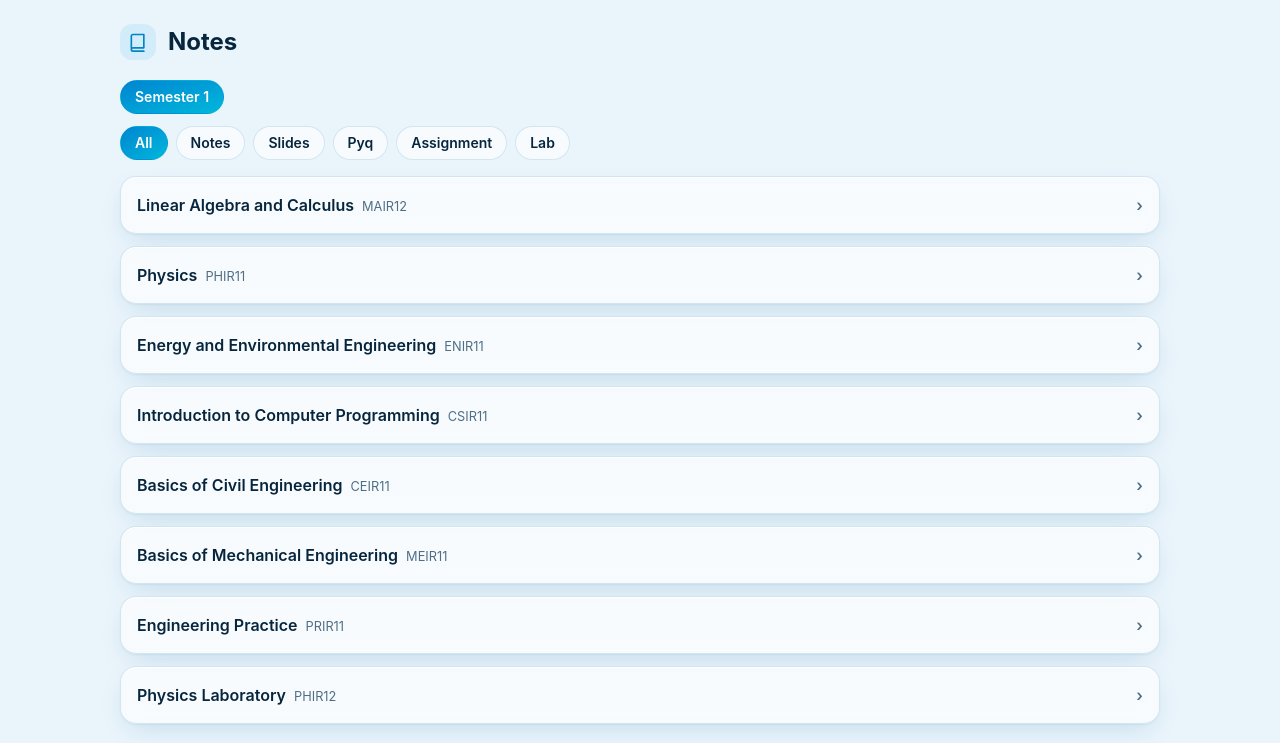
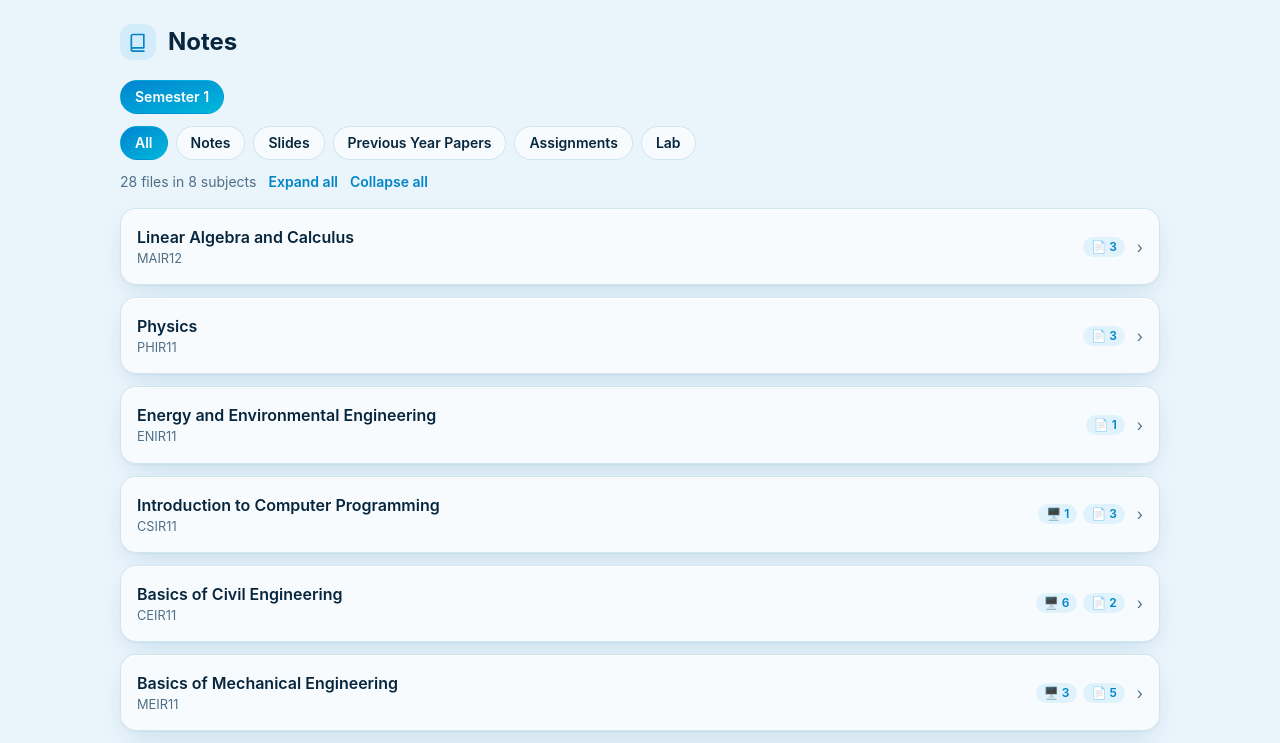
Before and after one commit to adv12025/iceb_site, a Next.js app: page / in a window 1280 px wide. Shown: the part 1340-2083 px from the top of the page. Built offline with nearby package versions, Linux system fonts and the light colour scheme.

Commit message:
Notes: nested dropdowns

```diff
--- a/src/components/Notes.jsx
+++ b/src/components/Notes.jsx
@@ -1,11 +1,16 @@
 "use client";
 import { useState } from "react";
-import { Chips, Empty, href, cx } from "./ui";
+import { Chips, Empty } from "./ui";
+import SubjectCard from "./notes/SubjectCard";
+import { kindMeta } from "./notes/kinds";
 
+/* Notes section = filters + a list of SubjectCards.
+   Layout of one subject (dropdown > dropdown) is in notes/SubjectCard.jsx and notes/TypeGroup.jsx. */
 export default function Notes({ notes, q }) {
   const sems = notes.map(n => n.semester);
   const [sem, setSem] = useState(null);
   const [type, setType] = useState("all");
+  const [bulk, setBulk] = useState({ open: false, n: 0 });   // "expand all" / "collapse all"
   const curSem = sems.includes(sem) ? sem : sems[sems.length - 1];
   const types = ["all", ...new Set(notes.flatMap(n => n.subjects.flatMap(s => s.items.map(i => i.type))))];
   const searching = !!q;
@@ -16,31 +21,27 @@ export default function Notes({ notes, q }) {
     return items.length ? { sem, s, items } : null;
   })).filter(Boolean);
 
+  const files = blocks.reduce((n, b) => n + b.items.filter(i => i.url).length, 0);
+  const forceOpen = searching || bulk.open;
+
   return (
     <>
       <div className="mb-4 grid gap-3">
         <Chips items={sems} value={curSem} onPick={setSem} />
-        <Chips items={types} value={type} onPick={setType} />
+        <Chips items={types} value={type} onPick={setType} label={kindMeta} />
+        <div className="flex items-center gap-3 text-sm text-mute">
+          <span>{files} file{files === 1 ? "" : "s"} in {blocks.length} subject{blocks.length === 1 ? "" : "s"}</span>
+          <button onClick={() => setBulk(b => ({ open: true, n: b.n + 1 }))} className="font-semibold text-accent hover:underline">Expand all</button>
+          <button onClick={() => setBulk(b => ({ open: false, n: b.n + 1 }))} className="font-semibold text-accent hover:underline">Collapse all</button>
+        </div>
       </div>
-      <div className="grid gap-3">
-        {blocks.length ? blocks.map(({ sem, s, items }) => (
-          <details key={sem.semester + s.name} open={searching} className="group rounded-2xl border border-line bg-card shadow-card backdrop-blur">
-            <summary className="flex cursor-pointer items-center justify-between p-4 font-semibold">
-              <span>{s.name} <small className="ml-1 font-normal text-mute">{s.code}{searching && " · " + sem.semester}</small></span>
-              <span className="text-mute transition group-open:rotate-90">›</span>
-            </summary>
-            <div className="grid gap-2 border-t border-line p-3 sm:grid-cols-2">
-              {items.map((i, k) => (
-                <a key={k} href={href(i.url)} target="_blank" rel="noopener"
-                  className={cx("flex items-center gap-3 rounded-xl border border-line bg-solid px-3 py-2.5 transition hover:border-accent", !i.url && "pointer-events-none opacity-45")}>
-                  <span className="rounded-md bg-soft px-2 py-0.5 text-xs font-bold uppercase text-accent">{i.type}</span>
-                  <span className="flex-1 truncate">{i.title}</span>
-                  <span className="text-sm text-mute">{i.url ? "↗" : "soon"}</span>
-                </a>
-              ))}
-            </div>
-          </details>
-        )) : <Empty>No notes found.</Empty>}
+      {/* key changes on expand/collapse so every dropdown re-reads its default state */}
+      <div key={bulk.n} className="grid gap-3">
+        {blocks.length
+          ? blocks.map(({ sem, s, items }) => (
+              <SubjectCard key={sem.semester + s.name} subject={s} semester={sem.semester} items={items} forceOpen={forceOpen} showSemester={searching} />
+            ))
+          : <Empty>No notes found.</Empty>}
       </div>
     </>
   );
--- /dev/null
+++ b/src/components/notes/ItemLink.jsx
@@ -0,0 +1,13 @@
+import { href, cx } from "../ui";
+import { shortTitle } from "./kinds";
+
+/* One file row. No url = placeholder slot, shown dimmed as "soon". */
+export default function ItemLink({ item, subject }) {
+  return (
+    <a href={href(item.url)} target="_blank" rel="noopener"
+      className={cx("flex items-center gap-3 rounded-xl border border-line bg-card px-3 py-2.5 transition hover:border-accent", !item.url && "pointer-events-none opacity-45")}>
+      <span className="flex-1 truncate" title={item.title}>{shortTitle(item.title, subject)}</span>
+      <span className="text-sm text-mute">{item.url ? "↗" : "soon"}</span>
+    </a>
+  );
+}
--- /dev/null
+++ b/src/components/notes/SubjectCard.jsx
@@ -0,0 +1,31 @@
+import TypeGroup from "./TypeGroup";
+import { groupByKind } from "./kinds";
+
+/* One dropdown per subject. Inside it: one dropdown per kind (slides / notes / PYQs ...). */
+export default function SubjectCard({ subject, semester, items, forceOpen, showSemester }) {
+  const has = g => g.items.some(i => i.url);
+  const groups = groupByKind(items).sort((a, b) => has(b) - has(a));   // kinds with files first, empty "soon" ones last
+  const total = items.filter(i => i.url).length;
+  return (
+    <details open={forceOpen || undefined} className="group rounded-2xl border border-line bg-card shadow-card backdrop-blur">
+      <summary className="flex cursor-pointer items-center gap-3 p-4">
+        <span className="min-w-0 flex-1">
+          <b className="block font-semibold">{subject.name}</b>
+          <small className="block text-mute">{subject.code}{showSemester && " · " + semester}</small>
+        </span>
+        <span className="hidden flex-wrap justify-end gap-1.5 sm:flex">
+          {groups.filter(has).map(g => (
+            <span key={g.kind} title={g.label} className="rounded-full bg-soft px-2 py-0.5 text-xs font-semibold text-accent">
+              {g.icon} {g.items.filter(i => i.url).length}
+            </span>
+          ))}
+          {!total && <span className="text-xs text-mute">nothing yet</span>}
+        </span>
+        <span className="text-mute transition group-open:rotate-90">›</span>
+      </summary>
+      <div className="grid gap-2 border-t border-line p-3">
+        {groups.map(g => <TypeGroup key={g.kind} group={g} subject={subject.name} forceOpen={forceOpen} />)}
+      </div>
+    </details>
+  );
+}
--- /dev/null
+++ b/src/components/notes/TypeGroup.jsx
@@ -0,0 +1,44 @@
+import ItemLink from "./ItemLink";
+import { groupByExam } from "./kinds";
+
+const Grid = ({ items, subject }) => (
+  <div className="grid gap-2 sm:grid-cols-2">
+    {items.map((i, k) => <ItemLink key={i.id || k} item={i} subject={subject} />)}
+  </div>
+);
+
+/* One dropdown per kind inside a subject: "🖥️ Slides  6 ›". PYQs are further split by exam. */
+export default function TypeGroup({ group, subject, forceOpen }) {
+  const real = group.items.filter(i => i.url);
+
+  /* nothing uploaded yet: a quiet, non-expandable row */
+  if (!real.length) {
+    return (
+      <div className="flex items-center gap-2 rounded-xl border border-dashed border-line px-3 py-2.5 text-mute opacity-70">
+        <span>{group.icon}</span><span className="flex-1">{group.label}</span><span className="text-sm">soon</span>
+      </div>
+    );
+  }
+
+  const exams = group.kind === "pyq" ? groupByExam(real) : [];
+  return (
+    <details open={forceOpen || undefined} className="group/t rounded-xl border border-line bg-solid/60">
+      <summary className="flex cursor-pointer items-center gap-2 px-3 py-2.5 font-medium">
+        <span>{group.icon}</span>
+        <span className="flex-1">{group.label}</span>
+        <span className="rounded-full bg-soft px-2 py-0.5 text-xs font-bold text-accent">{real.length}</span>
+        <span className="text-mute transition group-open/t:rotate-90">›</span>
+      </summary>
+      <div className="grid gap-3 border-t border-line p-3">
+        {exams.length > 1
+          ? exams.map(e => (
+              <div key={e.label}>
+                <h4 className="mb-1.5 text-xs font-bold uppercase tracking-widest text-mute">{e.label}</h4>
+                <Grid items={e.items} subject={subject} />
+              </div>
+            ))
+          : <Grid items={real} subject={subject} />}
+      </div>
+    </details>
+  );
+}
--- /dev/null
+++ b/src/components/notes/kinds.js
@@ -0,0 +1,55 @@
+/* Everything about WHAT KINDS of material exist (slides, notes, PYQs...) lives here.
+   To add a new kind: add one line to KINDS. Unknown types from the admin or Sheet still work (shown under their own name). */
+export const KINDS = {
+  slides: { label: "Slides", icon: "🖥️" },
+  notes: { label: "Notes", icon: "📝" },
+  pyq: { label: "Previous year papers", icon: "📄" },
+  assignment: { label: "Assignments", icon: "✏️" },
+  lab: { label: "Lab", icon: "🧪" },
+  other: { label: "Other", icon: "📁" },
+};
+const ORDER = Object.keys(KINDS);
+
+const cap = s => s.charAt(0).toUpperCase() + s.slice(1);
+export const kindMeta = k => KINDS[k] || { label: cap(k), icon: "📁" };
+
+/* items -> [{ kind, label, icon, items }] in a fixed, sensible order */
+export function groupByKind(items) {
+  const m = new Map();
+  for (const i of items) {
+    const k = (i.type || "other").toLowerCase();
+    if (!m.has(k)) m.set(k, []);
+    m.get(k).push(i);
+  }
+  const rank = k => (ORDER.includes(k) ? ORDER.indexOf(k) : ORDER.length);
+  return [...m.keys()]
+    .sort((a, b) => rank(a) - rank(b) || a.localeCompare(b))
+    .map(kind => ({ kind, ...kindMeta(kind), items: m.get(kind) }));
+}
+
+/* ---- previous year papers: split by exam so 12 PDFs are not one long list ---- */
+const EXAMS = [
+  ["Cycle Test 1", /(cycle\s*test|ct)[\s-]*(1|i)\b/i],
+  ["Cycle Test 2", /(cycle\s*test|ct)[\s-]*(2|ii)\b/i],
+  ["Quiz / Assessment", /quiz|assessment/i],
+  ["End Sem", /end\s*sem|final/i],
+];
+export const examOf = title => (EXAMS.find(([, re]) => re.test(title)) || ["Other"])[0];
+
+export function groupByExam(items) {
+  const order = [...EXAMS.map(e => e[0]), "Other"];
+  const m = new Map();
+  for (const i of items) {
+    const e = examOf(i.title || "");
+    if (!m.has(e)) m.set(e, []);
+    m.get(e).push(i);
+  }
+  return order.filter(e => m.has(e)).map(label => ({ label, items: m.get(label) }));
+}
+
+/* "PYQ Physics Final - 22 Dec 2025" under the Physics card -> "Final - 22 Dec 2025" (display only) */
+export function shortTitle(title, subject) {
+  let s = (title || "").replace(/^pyq[\s:-]*/i, "");
+  if (subject && s.toLowerCase().startsWith(subject.toLowerCase())) s = s.slice(subject.length).replace(/^[\s:-]+/, "");
+  return s || title;
+}
--- a/src/components/ui.jsx
+++ b/src/components/ui.jsx
@@ -10,14 +10,14 @@ export const href = u => {
   return (process.env.NEXT_PUBLIC_BASE_PATH || "") + "/" + u.replace(/^\/+/, "");
 };
 
-export function Chips({ items, value, onPick }) {
+export function Chips({ items, value, onPick, label }) {
   return (
     <div className="flex flex-wrap gap-2">
       {items.map(i => (
         <button key={i} onClick={() => onPick(i)}
           className={cx("rounded-full border px-3.5 py-1.5 text-sm font-semibold capitalize transition",
             value === i ? "border-transparent bg-gradient-to-br from-sky-600 to-cyan-500 text-white" : "border-line bg-card text-ink hover:border-accent")}>
-          {i}
+          {label && i !== "all" ? label(i).label : i}
         </button>
       ))}
     </div>
```
Also changed, not shown: 1 other file (tests, documents, lock files or other folders).
